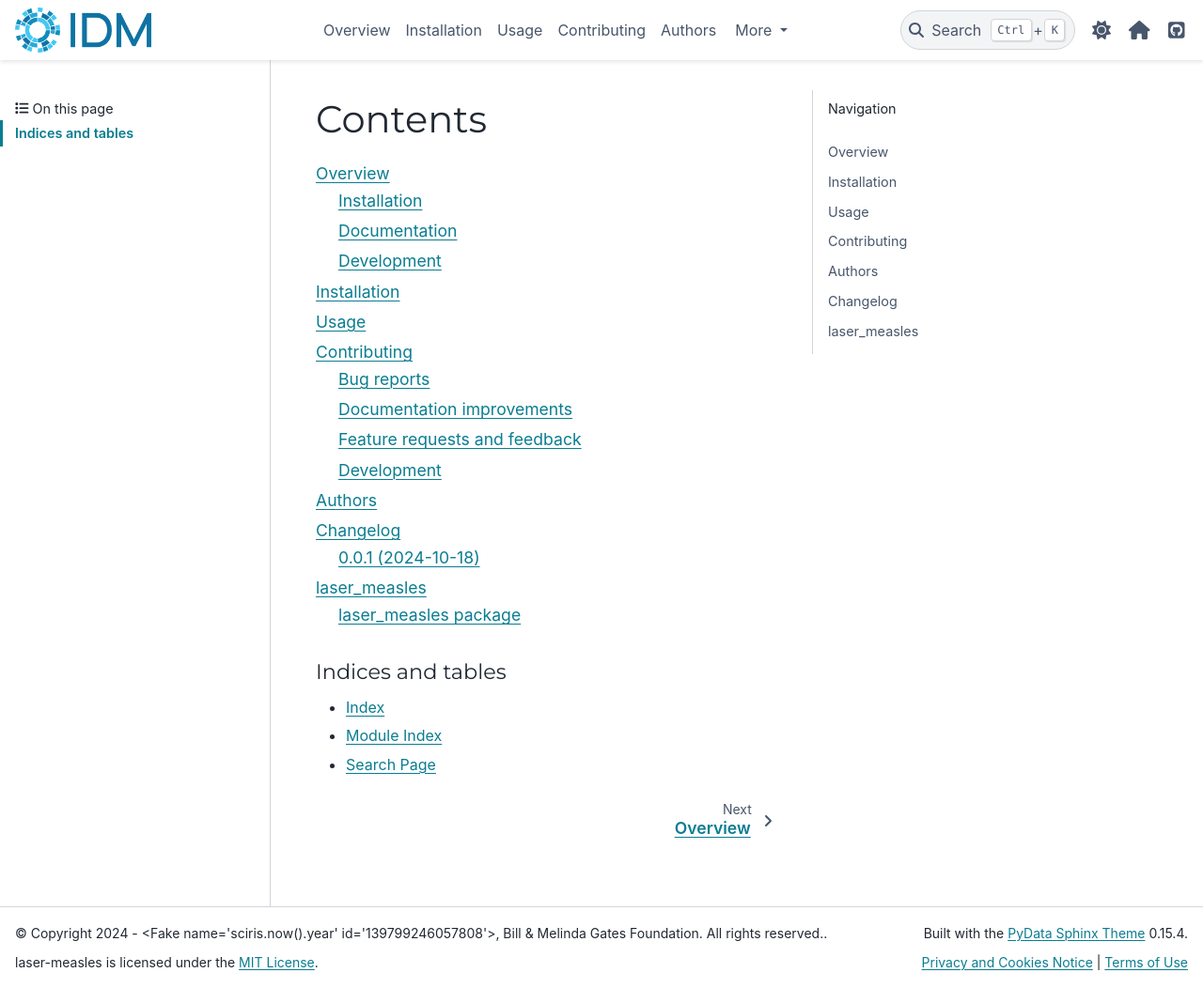
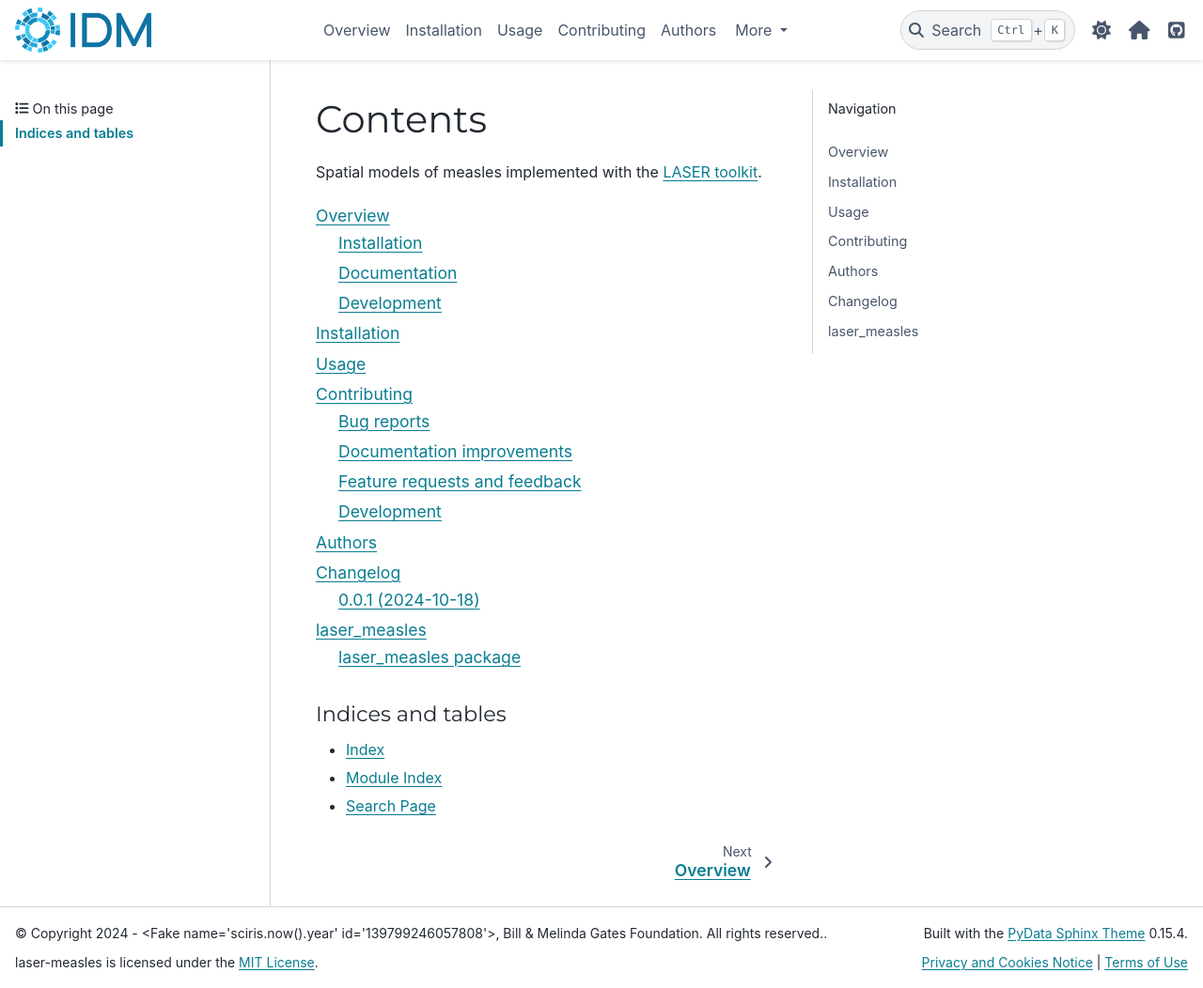
Before and after one commit to krosenfeld-IDM/laser-measles, a Sphinx documentation site: the page built from docs/index.rst, in a window 1280 px wide and 1052 px high. Shown: the whole window at 94% size. Built offline with Sphinx 7.4.7 and the PyData theme 0.15.4, drawn with Linux system fonts in a browser that asks for light colours.

Commit message:
add intro blurb

```diff
--- a/docs/index.rst
+++ b/docs/index.rst
@@ -1,6 +1,8 @@
 ========
 Contents
 ========
+
+Spatial models of measles implemented with the `LASER toolkit <https://github.com/InstituteforDiseaseModeling/laser>`_.
 
 .. toctree::
    :maxdepth: 2
```
